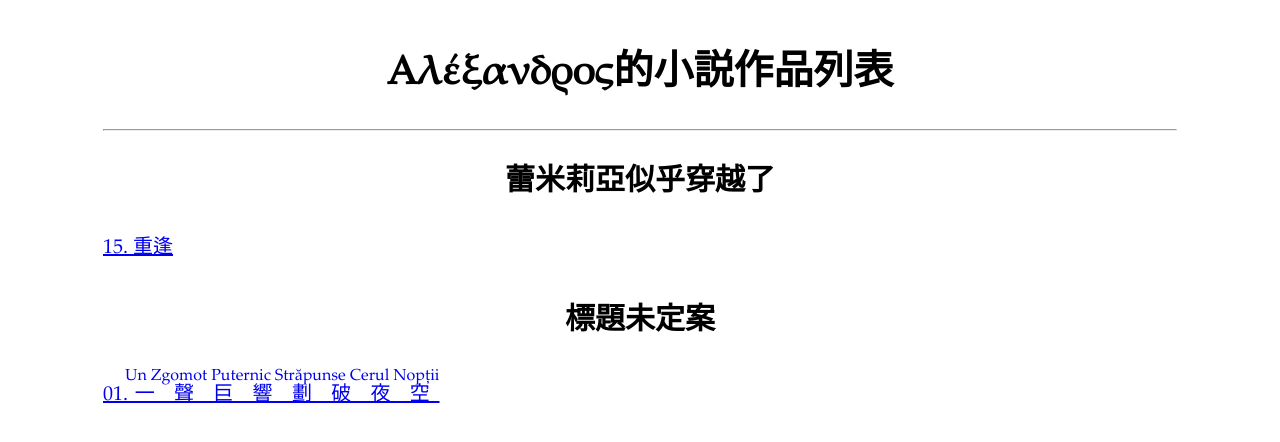
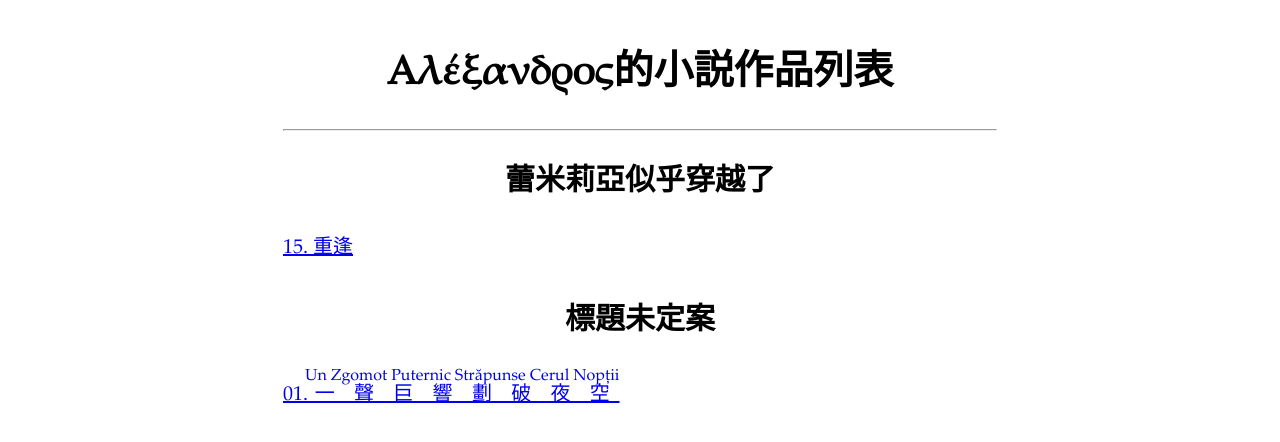
Before and after one commit to YamiyoshinLevi/Landing-Page-React, a plain HTML site: page index.html in a window 1280 px wide. Drawn offline with Linux system fonts and the light colour scheme; a web font is replaced by a local one.

Commit message:
Update index.html

```diff
--- a/index.html
+++ b/index.html
@@ -7,7 +7,7 @@
     <link rel="stylesheet" href="style.css">
   </head>
   <body>
-    <table class="center" style="width: 1080px;" boarder="0">
+    <table class="center" style="width: 720px;" boarder="0">
       <tbody>
         <tr>
           <td style="text-align: left; vertical-align: top; background-color: white;">
```
